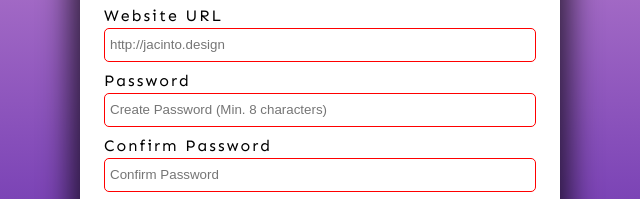
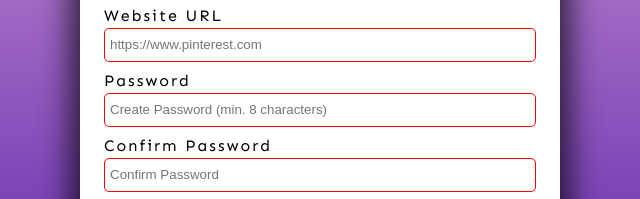
Before and after one commit to agzalewska/JavaScript-practice, a plain HTML site: page form-validation-JS/index.html in a window 1280 px wide. Shown: the part 352-551 px from the top of the page, 320-960 px from the left. Drawn offline with Linux system fonts and the light colour scheme.

Commit message:
Update index.html

```diff
--- a/form-validation-JS/index.html
+++ b/form-validation-JS/index.html
@@ -34,12 +34,12 @@
       <div class="form-group">
         <label for="website">Website URL</label>
         <input type="url" id="website" name="website"
-               placeholder="http://jacinto.design" required>
+               placeholder="https://www.pinterest.com" required>
       </div>
       <!-- Password -->
       <div class="form-group">
         <label for="password1">Password</label>
-        <input type="password" id="password1" placeholder="Create Password (Min. 8 characters)"
+        <input type="password" id="password1" placeholder="Create Password (min. 8 characters)"
                required pattern="^(?=.*\d)(?=.*[a-z])(?=.*[A-Z])(?=.*[a-zA-Z]).{8,}$"
                title="Please include at least 1 uppercase character, 1 lowercase character, and 1 number.">
       </div>
```
